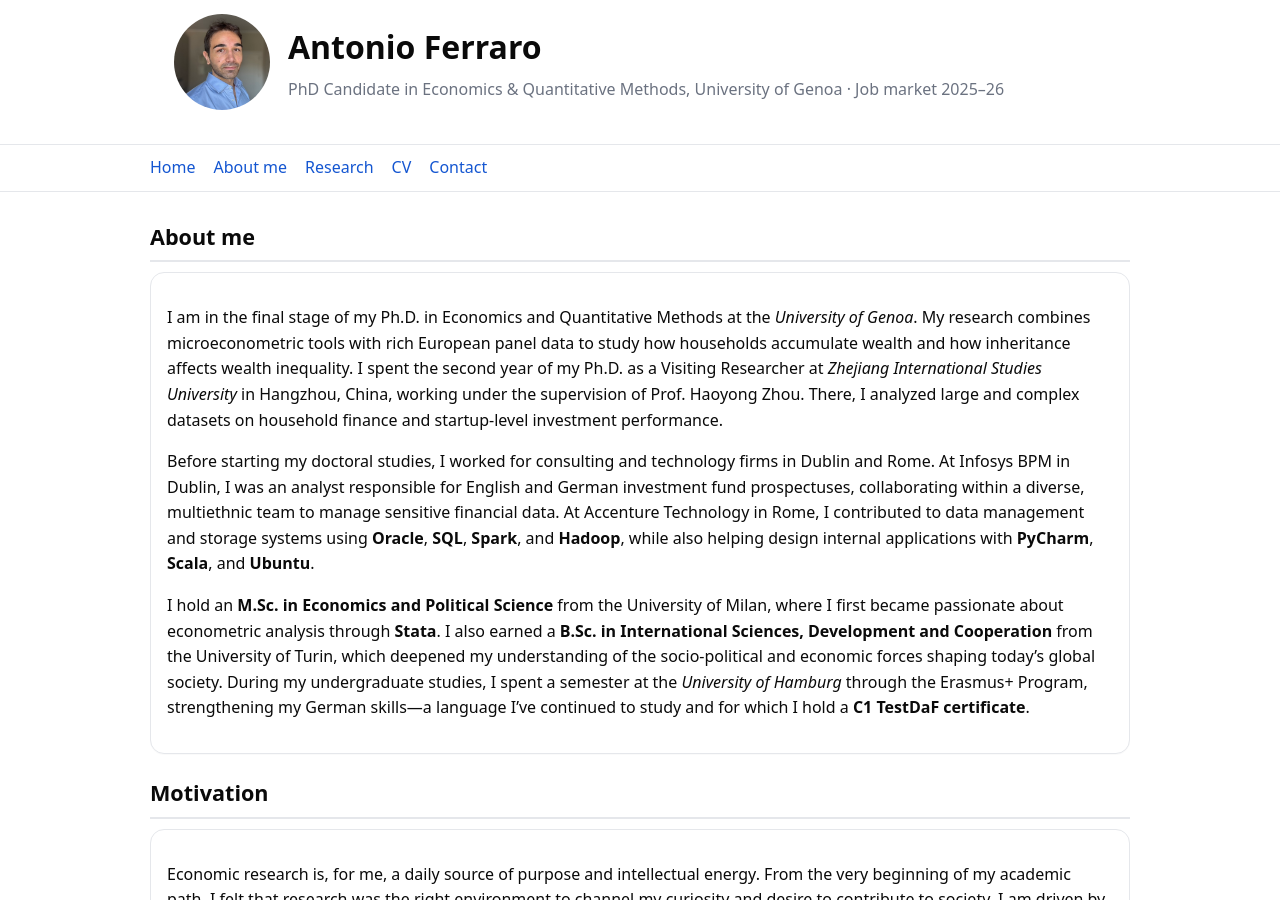
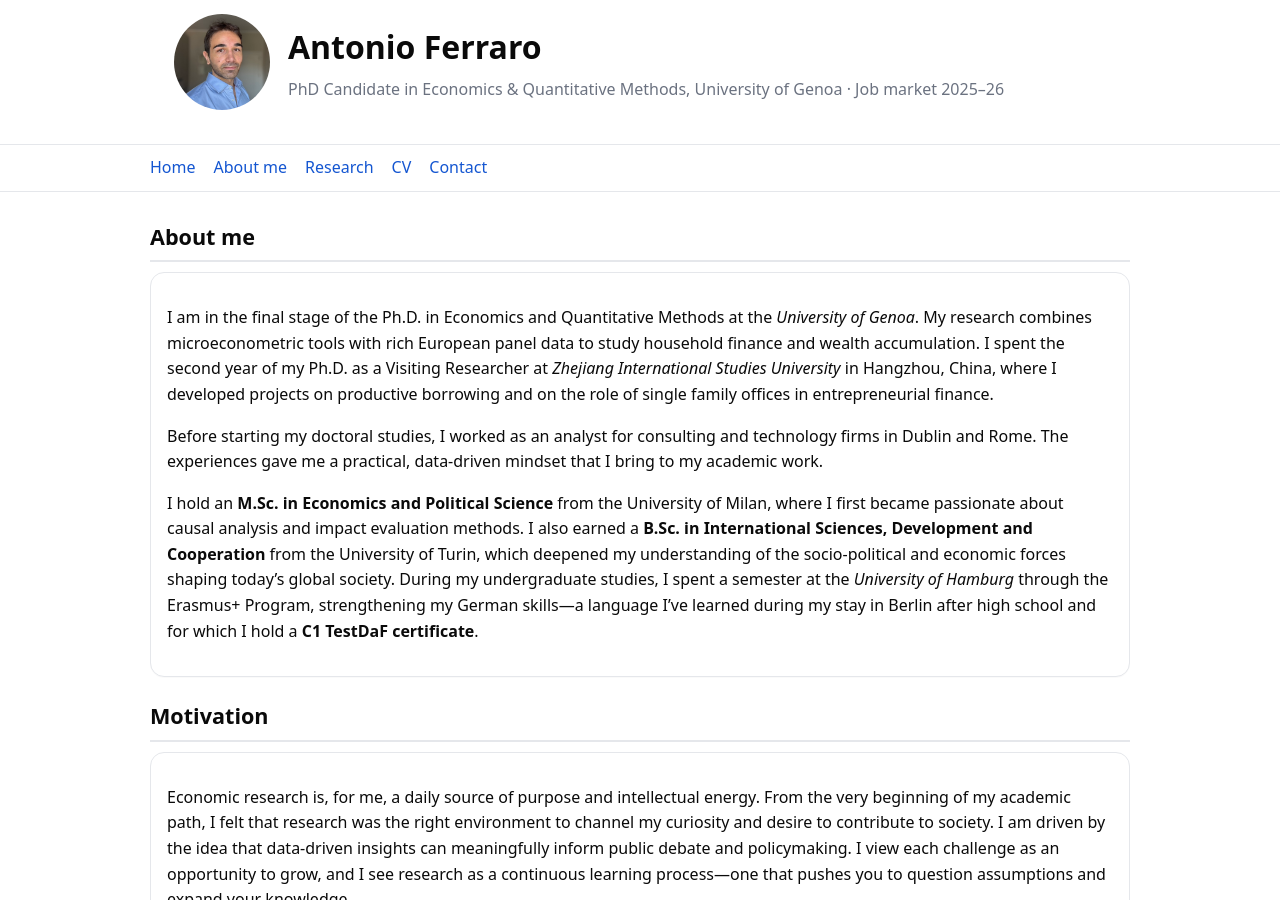
Before and after one commit to ferraroantonio/ferraroantonio.github.io, a Jekyll site: the page built from about.md, in a window 1280 px wide and 900 px high. Built offline with Jekyll 4.4.1, drawn with Linux system fonts in a browser that asks for light colours.

Commit message:
Update about.md

```diff
--- a/about.md
+++ b/about.md
@@ -8,11 +8,11 @@ description: "More about Antonio Ferraro — background, research journey, and m
 <section id="about-full">
   <h2>About me</h2>
   <div class="card">
-    <p>I am in the final stage of my Ph.D. in Economics and Quantitative Methods at the <em>University of Genoa</em>. My research combines microeconometric tools with rich European panel data to study how households accumulate wealth and how inheritance affects wealth inequality. I spent the second year of my Ph.D. as a Visiting Researcher at <em>Zhejiang International Studies University</em> in Hangzhou, China, working under the supervision of Prof. Haoyong Zhou. There, I analyzed large and complex datasets on household finance and startup-level investment performance.</p>
+    <p>I am in the final stage of the Ph.D. in Economics and Quantitative Methods at the <em>University of Genoa</em>. My research combines microeconometric tools with rich European panel data to study household finance and wealth accumulation. I spent the second year of my Ph.D. as a Visiting Researcher at <em>Zhejiang International Studies University</em> in Hangzhou, China, where I developed projects on productive borrowing and on the role of single family offices in entrepreneurial finance.</p>
 
-    <p>Before starting my doctoral studies, I worked for consulting and technology firms in Dublin and Rome. At Infosys BPM in Dublin, I was an analyst responsible for English and German investment fund prospectuses, collaborating within a diverse, multiethnic team to manage sensitive financial data. At Accenture Technology in Rome, I contributed to data management and storage systems using <strong>Oracle</strong>, <strong>SQL</strong>, <strong>Spark</strong>, and <strong>Hadoop</strong>, while also helping design internal applications with <strong>PyCharm</strong>, <strong>Scala</strong>, and <strong>Ubuntu</strong>.</p>
+    <p>Before starting my doctoral studies, I worked as an analyst for consulting and technology firms in Dublin and Rome. The experiences gave me a practical, data-driven mindset that I bring to my academic work.</p>
 
-    <p>I hold an <strong>M.Sc. in Economics and Political Science</strong> from the University of Milan, where I first became passionate about econometric analysis through <strong>Stata</strong>. I also earned a <strong>B.Sc. in International Sciences, Development and Cooperation</strong> from the University of Turin, which deepened my understanding of the socio-political and economic forces shaping today’s global society. During my undergraduate studies, I spent a semester at the <em>University of Hamburg</em> through the Erasmus+ Program, strengthening my German skills—a language I’ve continued to study and for which I hold a <strong>C1 TestDaF certificate</strong>.</p>
+    <p>I hold an <strong>M.Sc. in Economics and Political Science</strong> from the University of Milan, where I first became passionate about causal analysis and impact evaluation methods. I also earned a <strong>B.Sc. in International Sciences, Development and Cooperation</strong> from the University of Turin, which deepened my understanding of the socio-political and economic forces shaping today’s global society. During my undergraduate studies, I spent a semester at the <em>University of Hamburg</em> through the Erasmus+ Program, strengthening my German skills—a language I’ve learned during my stay in Berlin after high school and for which I hold a <strong>C1 TestDaF certificate</strong>.</p>
   </div>
 </section>
 
```
